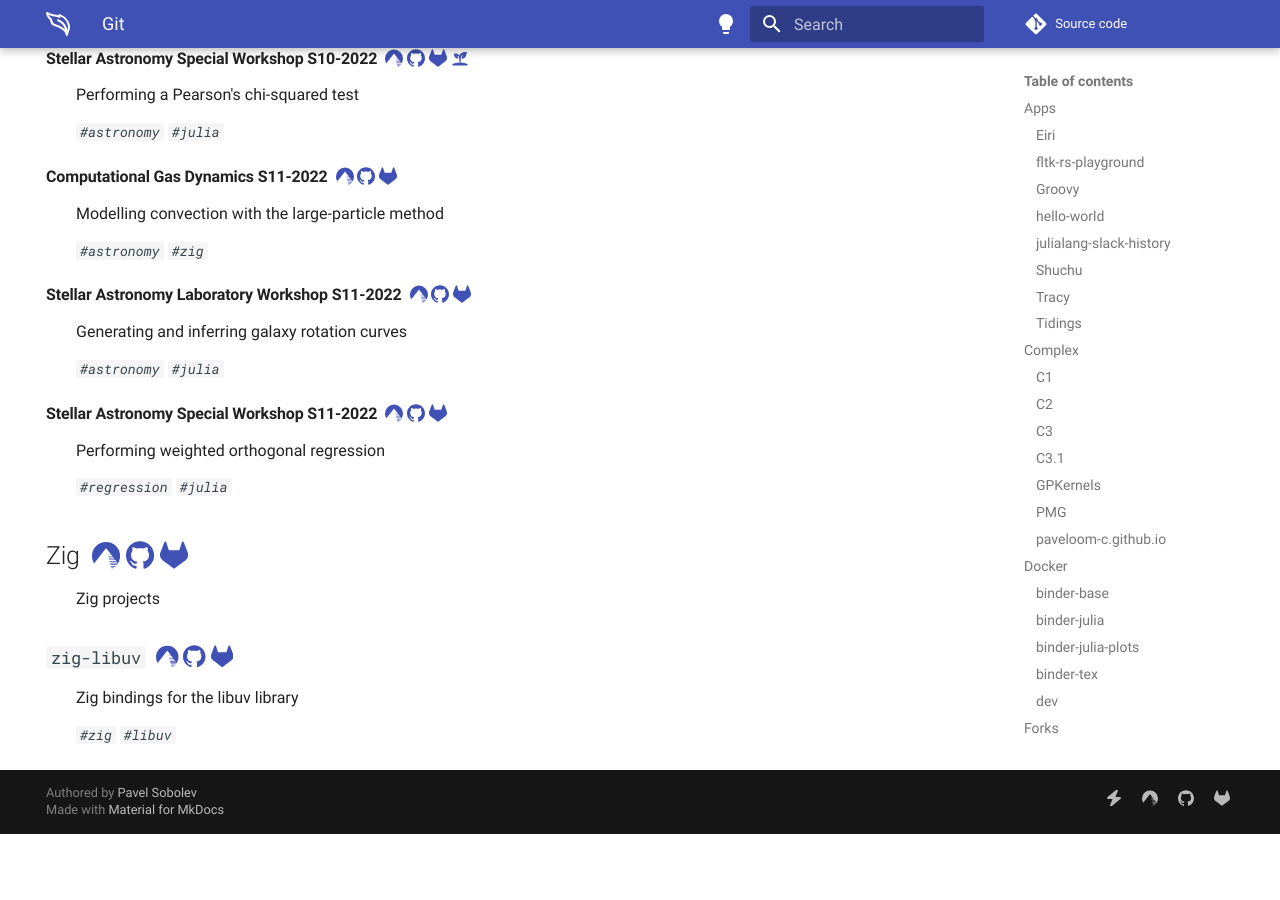
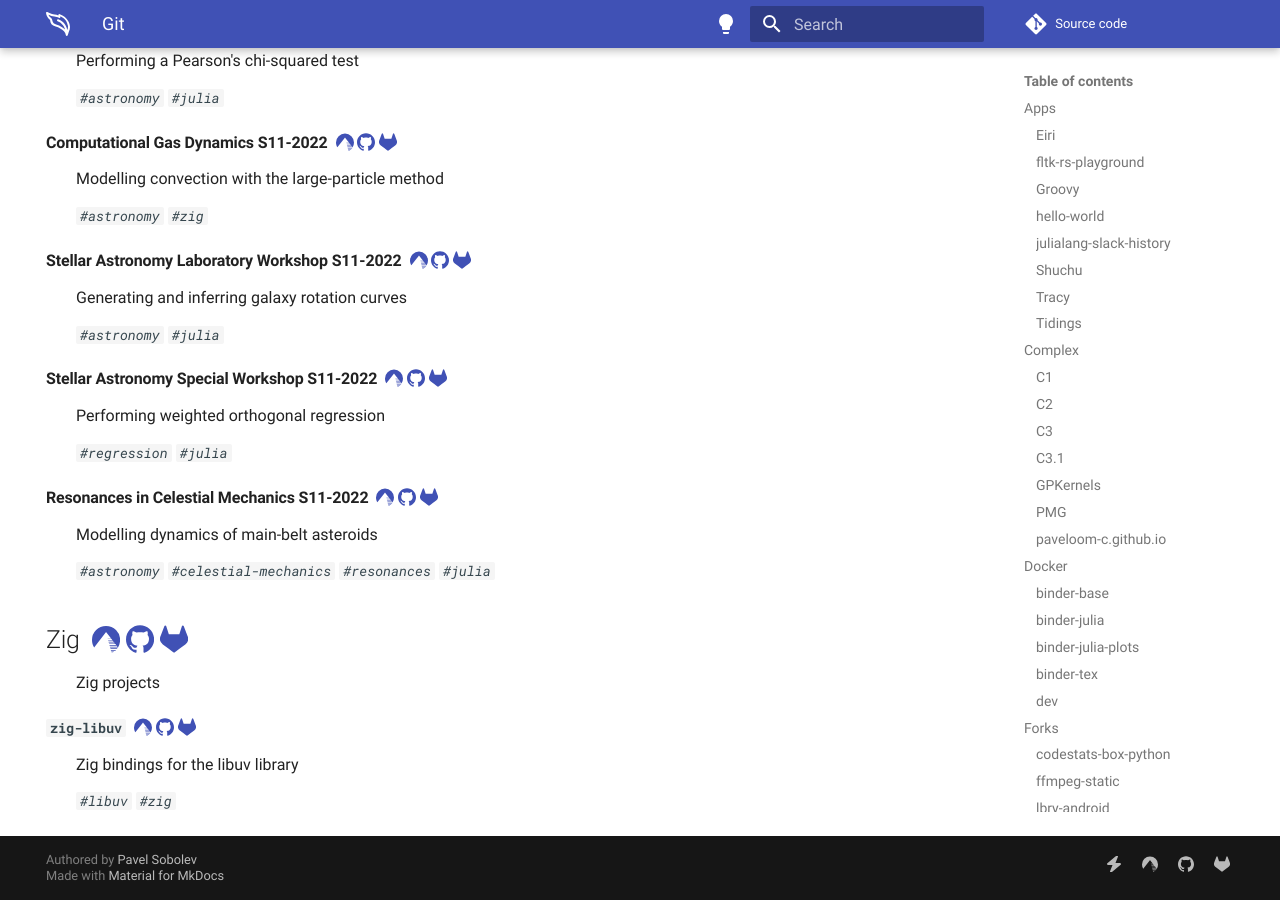
Before and after one commit to paveloom/paveloom.dev, an MkDocs documentation site: the page built from content/git.md, in a window 1280 px wide and 900 px high, scrolled down 9649 px. Built offline with MkDocs 1.6.1 and Material for MkDocs 9.7.7, drawn with Linux system fonts in a browser that asks for light colours; comment, search, counter and statistics services are not loaded; before the commit the page ends 10483 px from its top, so only the background shows below that.

Commit message:
Git: add Resonances in Celestial Mechanics S11-2022.

```diff
--- a/content/git.md
+++ b/content/git.md
@@ -321,13 +321,13 @@ A list of my public Git repositories
 
 :   Projects developed during my time studying at Saint Petersburg State University
 
-### Astrometric Workshop Summer 2019 [:simple-codeberg:](https://codeberg.org/paveloom-university/Astrometric-Workshop-Summer-2019) [:simple-github:](https://github.com/paveloom-university/Astrometric-Workshop-Summer-2019) [:simple-gitlab:](https://gitlab.com/paveloom-g/university/astrometric-workshop-summer-2019)
+#### Astrometric Workshop Summer 2019 [:simple-codeberg:](https://codeberg.org/paveloom-university/Astrometric-Workshop-Summer-2019) [:simple-github:](https://github.com/paveloom-university/Astrometric-Workshop-Summer-2019) [:simple-gitlab:](https://gitlab.com/paveloom-g/university/astrometric-workshop-summer-2019)
 
 :   Scripts and programs from the astrometric workshop
 
     *`#observations`  `#astronomy` `#astrometry`*
 
-### Astrophysical Workshop Summer 2021 [:simple-codeberg:](https://codeberg.org/paveloom-university/Astrophysical-Workshop-Summer-2021) [:simple-github:](https://github.com/paveloom-university/Astrophysical-Workshop-Summer-2021) [:simple-gitlab:](https://gitlab.com/paveloom-g/university/astrophysical-workshop-summer-2021)
+#### Astrophysical Workshop Summer 2021 [:simple-codeberg:](https://codeberg.org/paveloom-university/Astrophysical-Workshop-Summer-2021) [:simple-github:](https://github.com/paveloom-university/Astrophysical-Workshop-Summer-2021) [:simple-gitlab:](https://gitlab.com/paveloom-g/university/astrophysical-workshop-summer-2021)
 
 :   Materials developed during the laboratory work at the astrophysical workshop
 
@@ -480,12 +480,18 @@ A list of my public Git repositories
 
     *`#regression` `#julia`*
 
+#### Resonances in Celestial Mechanics S11-2022 [:simple-codeberg:](https://codeberg.org/paveloom-university/Resonances-in-Celestial-Mechanics-S11-2022) [:simple-github:](https://github.com/paveloom-university/Resonances-in-Celestial-Mechanics-S11-2022) [:simple-gitlab:](https://gitlab.com/paveloom-g/university/s11-2022/resonances-in-celestial-mechanics)
+
+:   Modelling dynamics of main-belt asteroids
+
+    *`#astronomy` `#celestial-mechanics` `#resonances` `#julia`*
+
 ## Zig [:simple-codeberg:](https://codeberg.org/paveloom-z) [:simple-github:](https://github.com/paveloom-z) [:simple-gitlab:](https://gitlab.com/paveloom-g/zig)
 
 :   Zig projects
 
-### `zig-libuv` [:simple-codeberg:](https://codeberg.org/paveloom-z/zig-libuv) [:simple-github:](https://github.com/paveloom-z/zig-libuv) [:simple-gitlab:](https://gitlab.com/paveloom-g/zig/zig-libuv)
+#### `zig-libuv` [:simple-codeberg:](https://codeberg.org/paveloom-z/zig-libuv) [:simple-github:](https://github.com/paveloom-z/zig-libuv) [:simple-gitlab:](https://gitlab.com/paveloom-g/zig/zig-libuv)
 
 :   Zig bindings for the libuv library
 
-    *`#zig`  `#libuv`*
+    *`#libuv` `#zig`*
```
